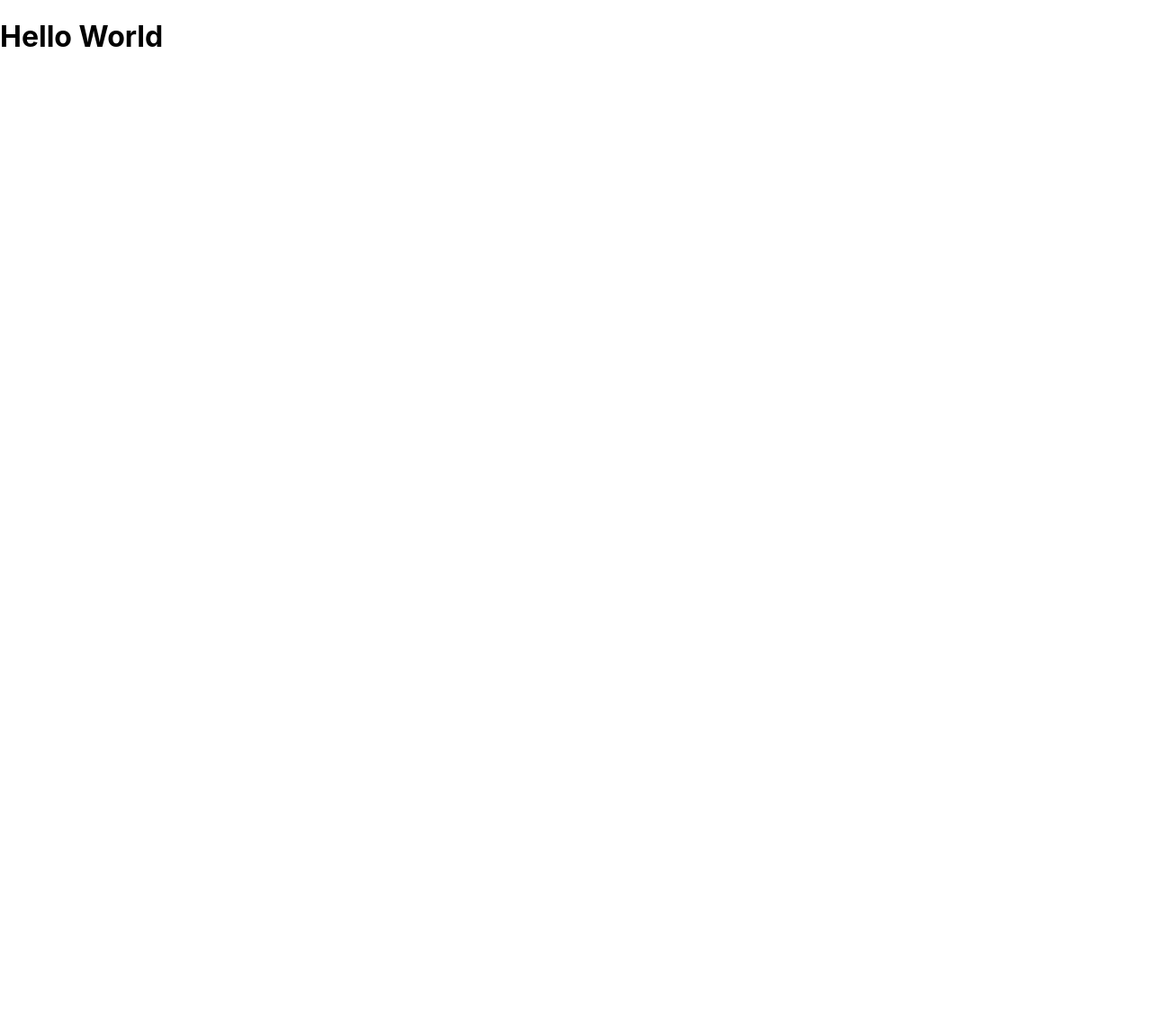
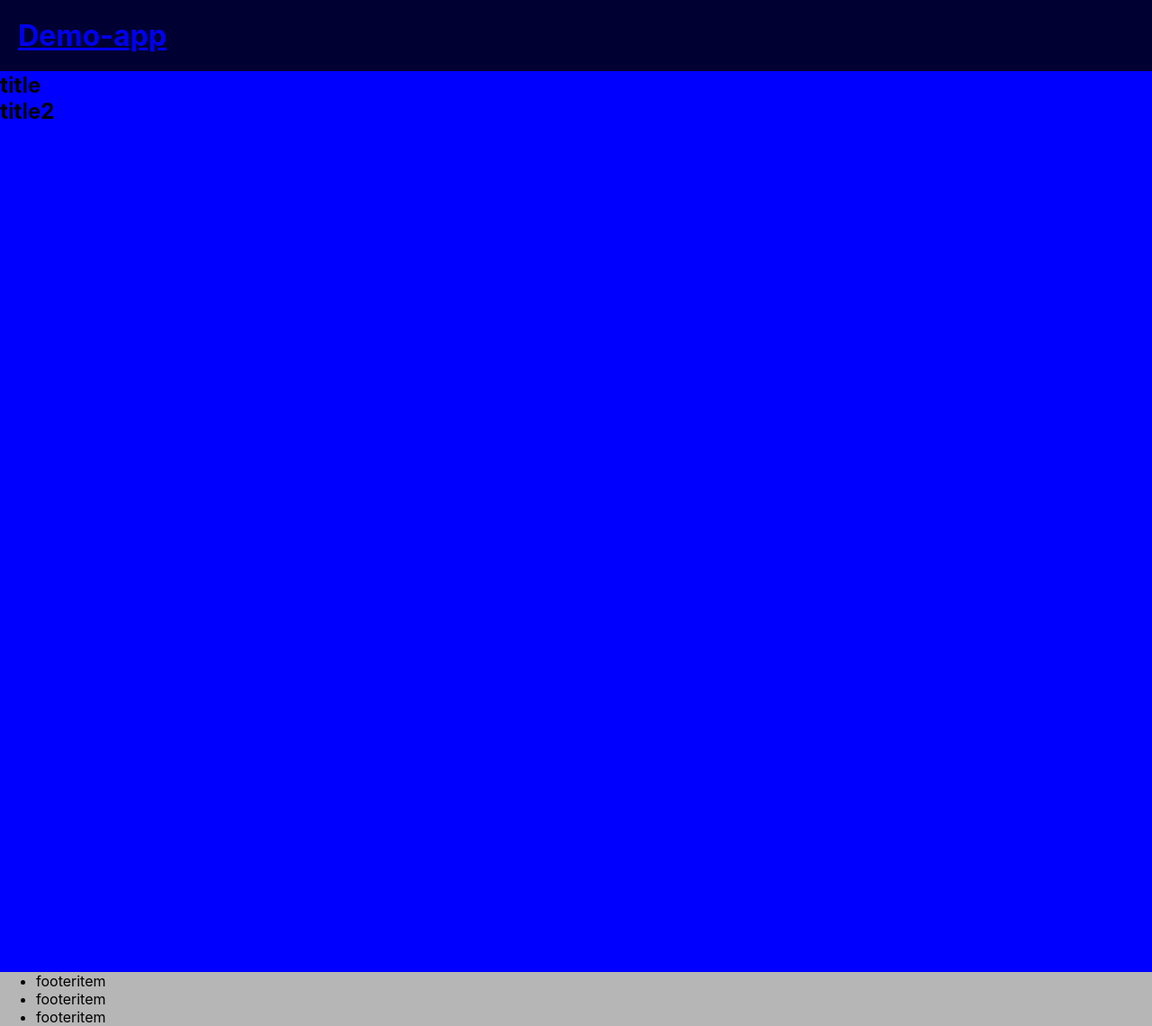
Before and after one commit to s1f10220182/demo_app, a React (Create React App) app in the folder demo-app/: page / in a window 1280 px wide. Shown: the whole page at 90% size. Before the commit the page ends 800 px from the top, so only its background shows below. Built offline with nearby package versions, Linux system fonts and the light colour scheme.

Commit message:
made some components

```diff
--- a/demo-app/src/App.js
+++ b/demo-app/src/App.js
@@ -1,11 +1,15 @@
 import React from 'react';
-import itemList from './itemList';
+// import ItemList from './itemList';
+import Header from './header/Header';
+import Main from './main/Main';
+import Footer from './footer/Footer';
 
 const App = () => {
   return (
     <div>
-      <h1>Hello World</h1>
-      <itemList/>
+      <Header/>
+      <Main/>
+      <Footer/>
     </div>
   );
 }
--- /dev/null
+++ b/demo-app/src/footer/Footer.js
@@ -0,0 +1,15 @@
+import React from "react";
+
+const Footer = () => {
+  return (
+    <footer>
+      <ul>
+        <li>footeritem</li>
+        <li>footeritem</li>
+        <li>footeritem</li>
+      </ul>
+    </footer>
+  )
+}
+
+export default Footer;
--- /dev/null
+++ b/demo-app/src/header/Header.js
@@ -0,0 +1,19 @@
+import React from "react";
+
+
+const Header = () => {
+  return (
+    <div>
+      <header>
+      <h1><a href="https://google.com">Demo-app</a></h1>
+        {/*<ul>
+          <li>1</li>
+          <li>2</li>
+          <li>3</li>
+  </ul>\*/}
+      </header>
+    </div>
+  )
+}
+
+export default Header;
--- a/demo-app/src/index.css
+++ b/demo-app/src/index.css
@@ -1,5 +1,6 @@
 body {
   margin: 0;
+  /* margin: 0; */
   font-family: -apple-system, BlinkMacSystemFont, 'Segoe UI', 'Roboto', 'Oxygen',
     'Ubuntu', 'Cantarell', 'Fira Sans', 'Droid Sans', 'Helvetica Neue',
     sans-serif;
@@ -11,3 +12,42 @@ code {
   font-family: source-code-pro, Menlo, Monaco, Consolas, 'Courier New',
     monospace;
 }
+
+header{
+  background:rgba(0,0,0,0.8);
+  color: white;
+  width: 100%;
+  position: fixed;
+  z-index: 999
+}
+
+header h1{
+  margin: 0;
+  padding: 20px;
+  color: white;
+  border-bottom: none;
+}
+
+/* header ul{
+  margin: 0;
+  position: fixed;
+} */
+
+#main{
+  background-color: blue;
+  height: 1000px;
+  padding-top: 80px;
+}
+
+#main h2{
+  margin: 0;
+}
+
+
+footer{
+  background-color: rgb(182, 182, 182);
+}
+
+footer ul{
+  margin: 0;
+}
--- a/demo-app/src/itemList.js
+++ b/demo-app/src/itemList.js
@@ -1,7 +1,7 @@
 import React from "react";
-import App from "./App";
+// import App from "./App";
 
-const itemList = () => {
+const ItemList = () => {
   return (
     <div>
       <h1>Hello World</h1>
@@ -9,4 +9,4 @@ const itemList = () => {
   );
 }
 
-export default itemList;
+export default ItemList;
--- /dev/null
+++ b/demo-app/src/main/Main.js
@@ -0,0 +1,12 @@
+import React from "react";
+
+const Main = () => {
+  return (
+    <div id="main">
+      <h2>title</h2>
+      <h2>title2</h2>
+    </div>
+  );
+}
+
+export default Main;
```
